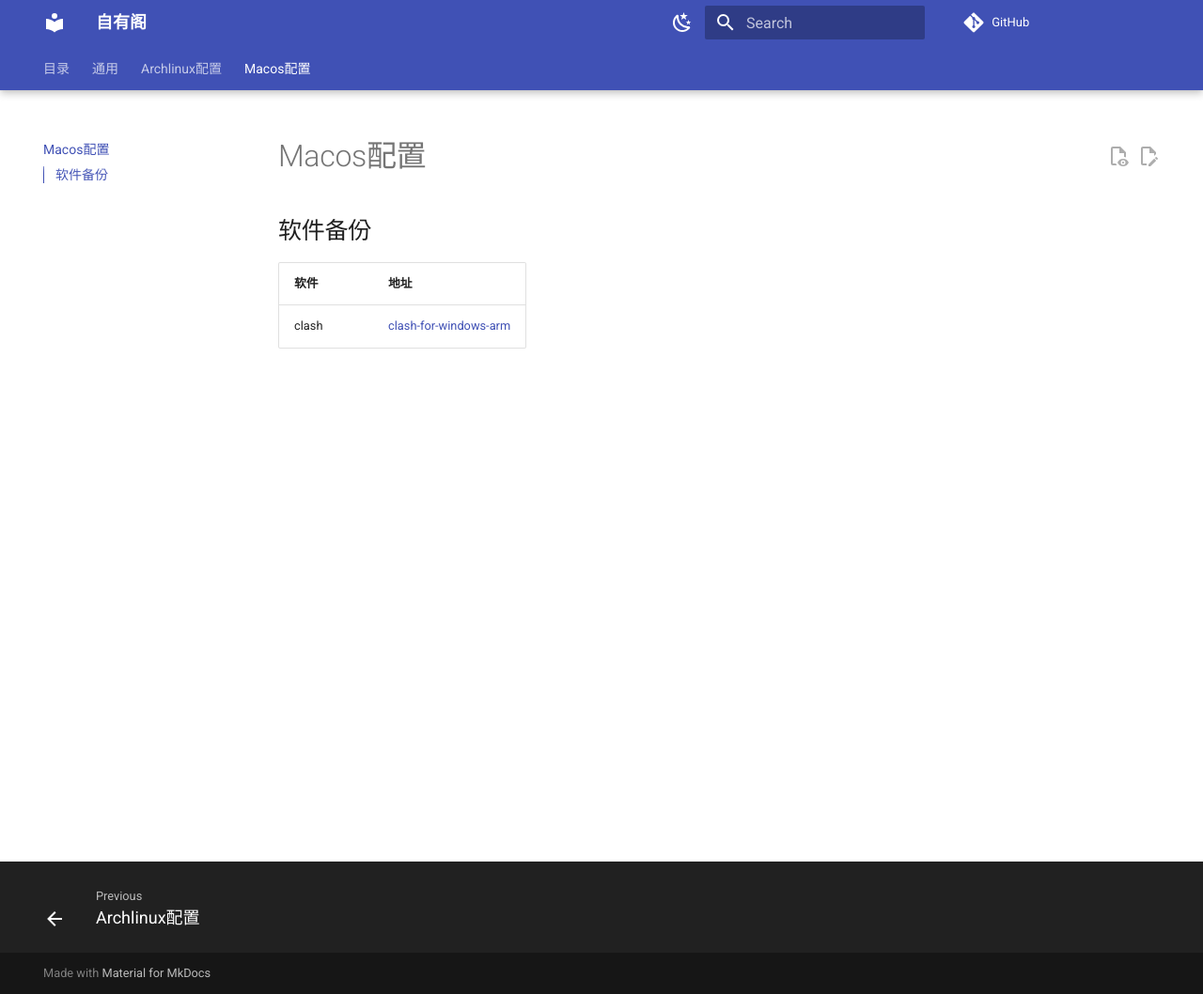
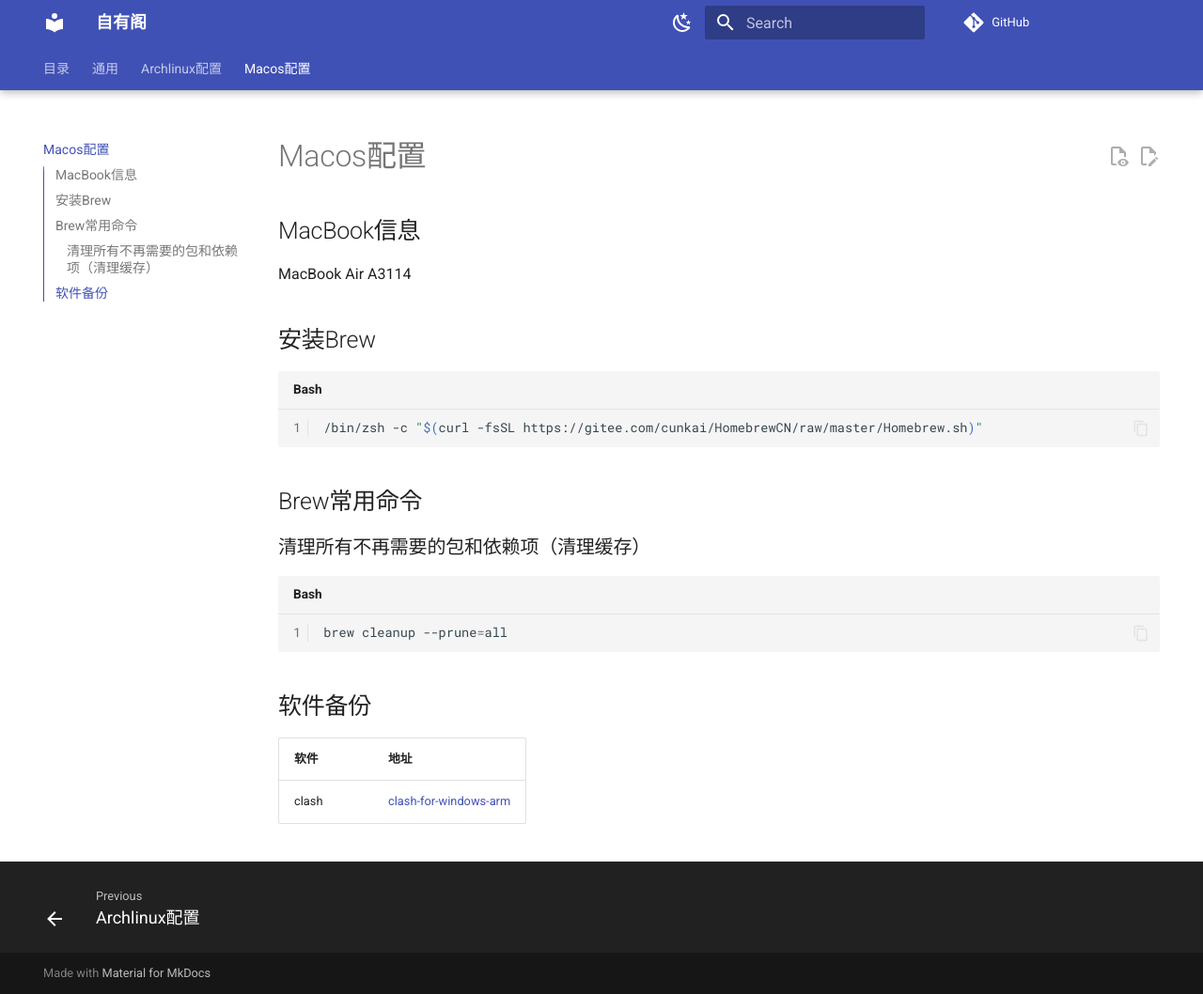
Before and after one commit to moyanxinxu/arch-config, an MkDocs documentation site: the page built from docs/mac-config.md, in a window 1280 px wide and 1058 px high. Shown: the whole window at 94% size. Built offline with MkDocs 1.6.1 and Material for MkDocs 9.7.7, drawn with Linux system fonts in a browser that asks for light colours; comment, search, counter and statistics services are not loaded.

Commit message:
update readme

````diff
--- a/docs/mac-config.md
+++ b/docs/mac-config.md
@@ -1,4 +1,22 @@
 # Macos配置
+
+## MacBook信息
+
+MacBook Air A3114
+
+## 安装Brew
+
+```bash
+/bin/zsh -c "$(curl -fsSL https://gitee.com/cunkai/HomebrewCN/raw/master/Homebrew.sh)"
+```
+
+## Brew常用命令
+
+### 清理所有不再需要的包和依赖项（清理缓存）
+
+```bash
+brew cleanup --prune=all
+```
 
 ## 软件备份
 
````
Also changed, not shown: 1 other file.
